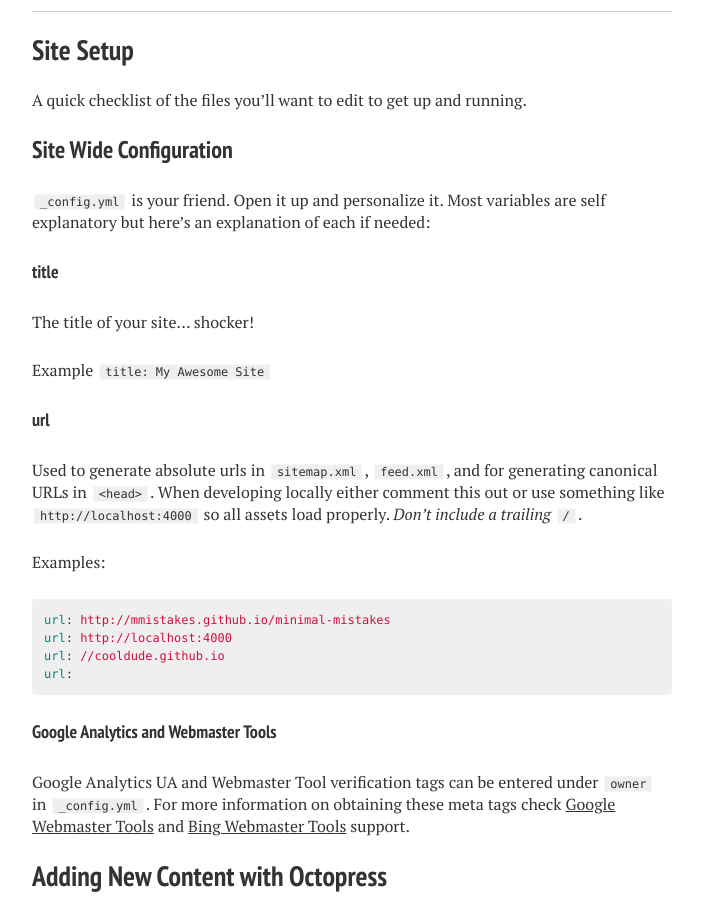
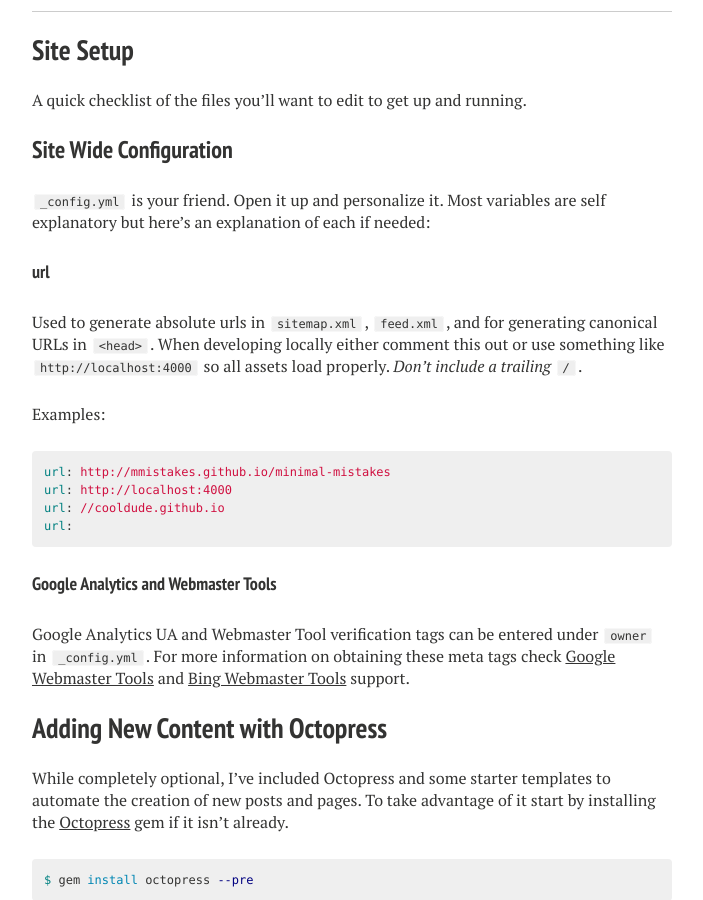
Before and after one commit to sbufe/maker-blog, a Jekyll site: the page built from terms-and-resources/index.md, in a window 1280 px wide and 900 px high, scrolled down 2536 px. Shown: the whole window, without its empty margins (288-991 px from the left). Built offline with Jekyll 4.4.1, drawn with Linux system fonts in a browser that asks for light colours; nearby versions of some CDN libraries.

Commit message:
More initial edits

```diff
--- a/terms-and-resources/index.md
+++ b/terms-and-resources/index.md
@@ -104,11 +104,6 @@ A quick checklist of the files you'll want to edit to get up and running.
 
 `_config.yml` is your friend. Open it up and personalize it. Most variables are self explanatory but here's an explanation of each if needed:
 
-#### title
-
-The title of your site... shocker!
-
-Example `title: My Awesome Site`
 
 #### url
 
```
